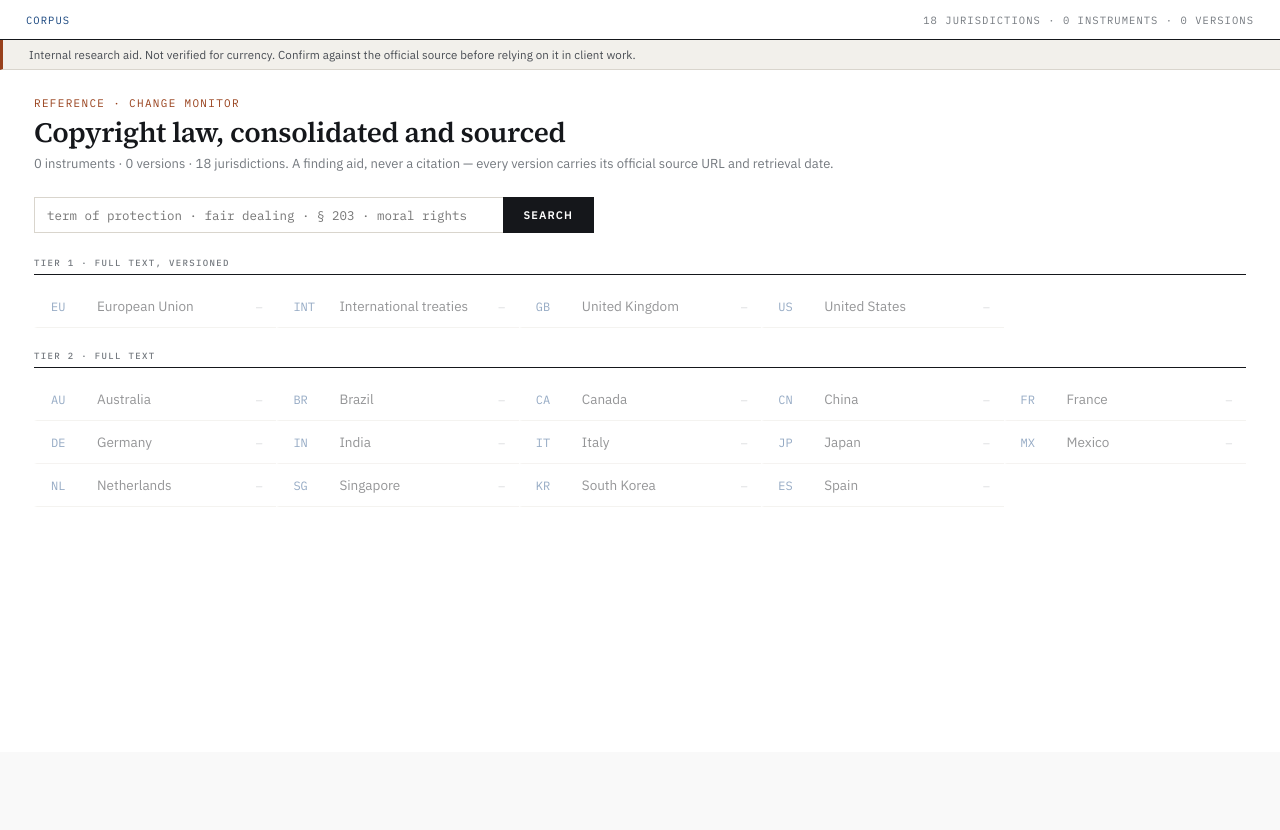
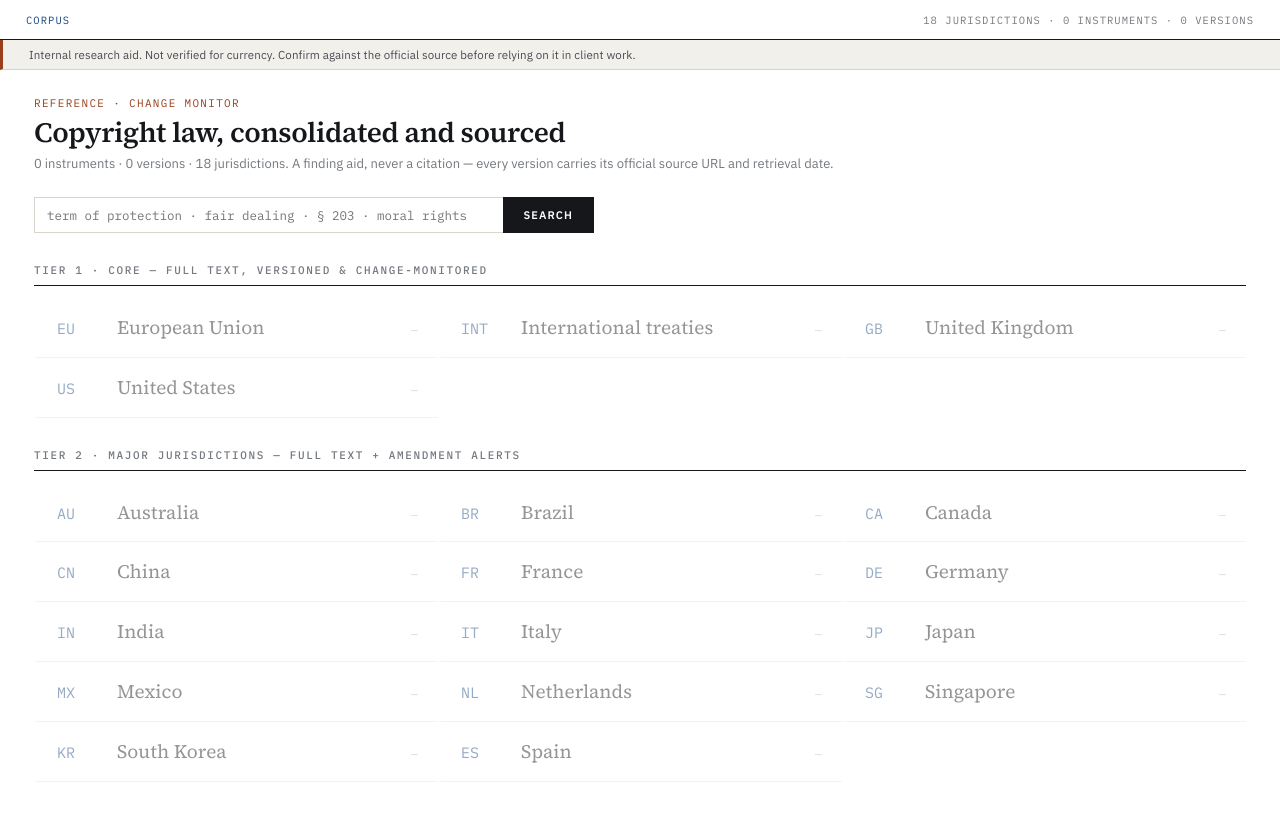
Before and after one commit to bashfatcat216220/copyrightlaws, a FastAPI app: page / in a window 1280 px wide. Shown: the part 52-882 px from the top of the page. Before the commit the page ends 545 px from the top, so only its background shows below. Run offline with FastAPI, Linux system fonts and the light colour scheme; data comes from the database, SQL or seed files in the repository; data that the repository does not hold is empty.

Commit message:
ui: enlarge homepage jurisdiction list + clearer tier labels
Bigger jurisdiction cards on the home index (19px serif name, roomier padding,
wider grid) and more descriptive tier group headers: Tier 1 = core, full text,
versioned & change-monitored; Tier 2 = major jurisdictions, full text +
amendment alerts; Tier 3 = metadata + link only.

Co-Authored-By: Claude Opus 4.8 <noreply@anthropic.com>

```diff
--- a/templates/base.html
+++ b/templates/base.html
@@ -82,16 +82,16 @@
     main.main{min-width:0; min-height:calc(100vh - 118px);}
 
     /* ── Home: jurisdiction index (replaces the persistent rail) ──────── */
-    .jgroup{font-family:var(--mono); font-weight:500; font-size:9px; letter-spacing:0.15em;
-      text-transform:uppercase; color:var(--label); margin:22px 0 10px; padding-bottom:6px;
+    .jgroup{font-family:var(--mono); font-weight:500; font-size:11px; letter-spacing:0.15em;
+      text-transform:uppercase; color:var(--label); margin:30px 0 12px; padding-bottom:8px;
       border-bottom:1px solid var(--ink);}
-    .jgrid{display:grid; grid-template-columns:repeat(auto-fill,minmax(240px,1fr)); gap:0;}
-    .jcard{display:flex; align-items:baseline; gap:12px; padding:12px 14px; border-bottom:1px solid var(--rule-light);
+    .jgrid{display:grid; grid-template-columns:repeat(auto-fill,minmax(320px,1fr)); gap:0;}
+    .jcard{display:flex; align-items:baseline; gap:16px; padding:18px 20px; border-bottom:1px solid var(--rule-light);
       border-left:3px solid transparent;}
     .jcard:hover{background:var(--paper-warm); border-left-color:var(--rust); text-decoration:none;}
-    .jcard .jc{font-family:var(--mono); font-size:12px; color:var(--navy); width:34px; flex:none;}
-    .jcard .jn{font-family:var(--sans); font-size:13.5px; color:var(--ink); flex:1;}
-    .jcard .jk{font-family:var(--mono); font-size:10.5px; color:var(--faint);}
+    .jcard .jc{font-family:var(--mono); font-size:15px; color:var(--navy); width:44px; flex:none;}
+    .jcard .jn{font-family:var(--serif); font-size:19px; line-height:1.2; color:var(--ink); flex:1;}
+    .jcard .jk{font-family:var(--mono); font-size:11px; letter-spacing:0.04em; color:var(--faint);}
 
     /* ── View 1: chapter index (chapter rail + 2-column section grid) ──── */
     .chaprail{width:392px; flex:none; background:var(--paper-warm); border-right:1px solid var(--ink);
--- a/templates/index.html
+++ b/templates/index.html
@@ -16,7 +16,10 @@
   {# Jurisdiction index (the persistent rail moved here). Only jurisdictions that have
      instruments are shown as active; the rest render as scope, dimmed. #}
   {% for tier, rows in (jurs or {}).items() %}
-    <div class="jgroup">Tier {{ tier }}{% if tier == 1 %} · full text, versioned{% elif tier == 2 %} · full text{% else %} · scope{% endif %}</div>
+    <div class="jgroup">Tier {{ tier }}
+      {% if tier == 1 %} · Core — full text, versioned &amp; change-monitored
+      {% elif tier == 2 %} · Major jurisdictions — full text + amendment alerts
+      {% else %} · Metadata + link only{% endif %}</div>
     <div class="jgrid">
       {% for j in rows %}
         {% if j.n %}
```
